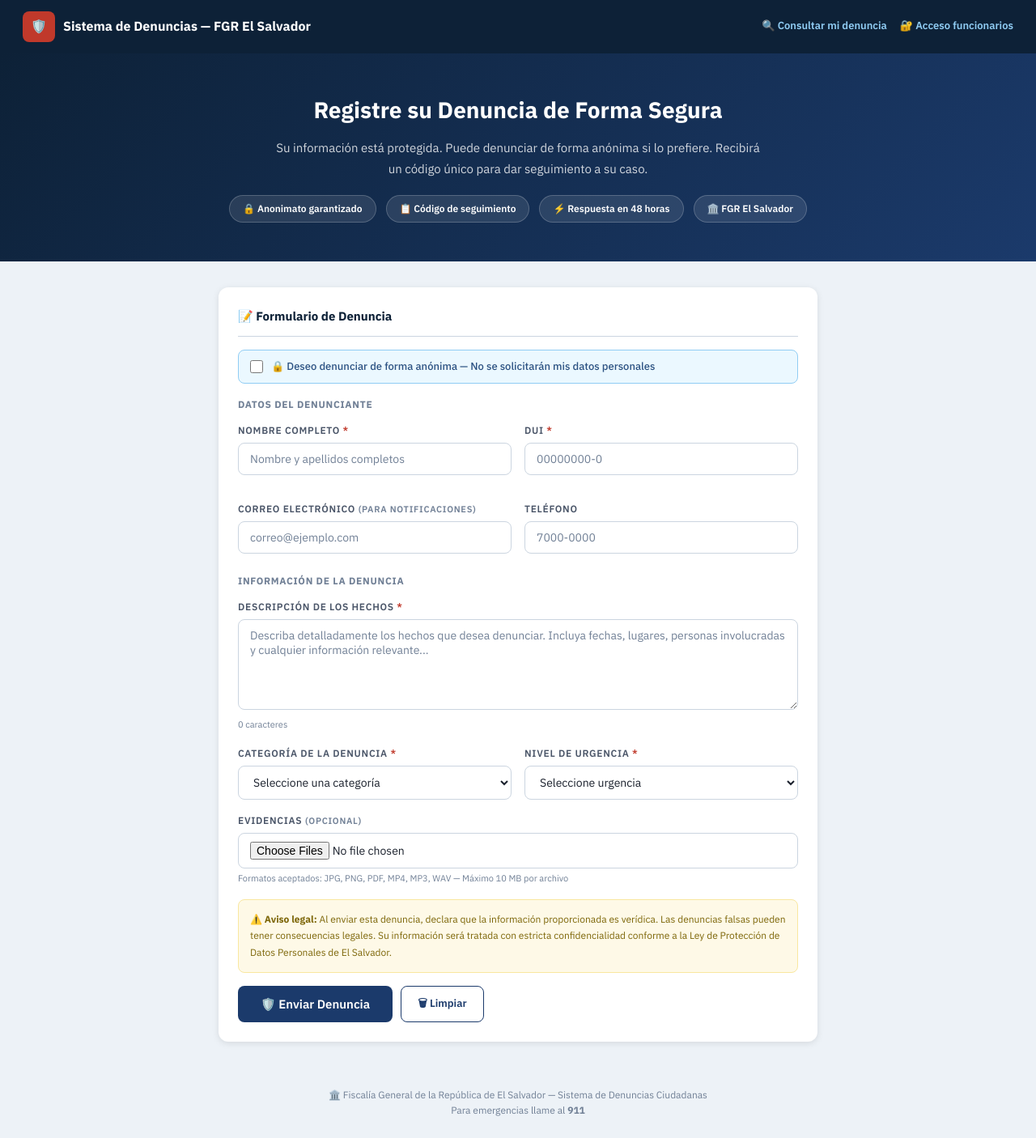
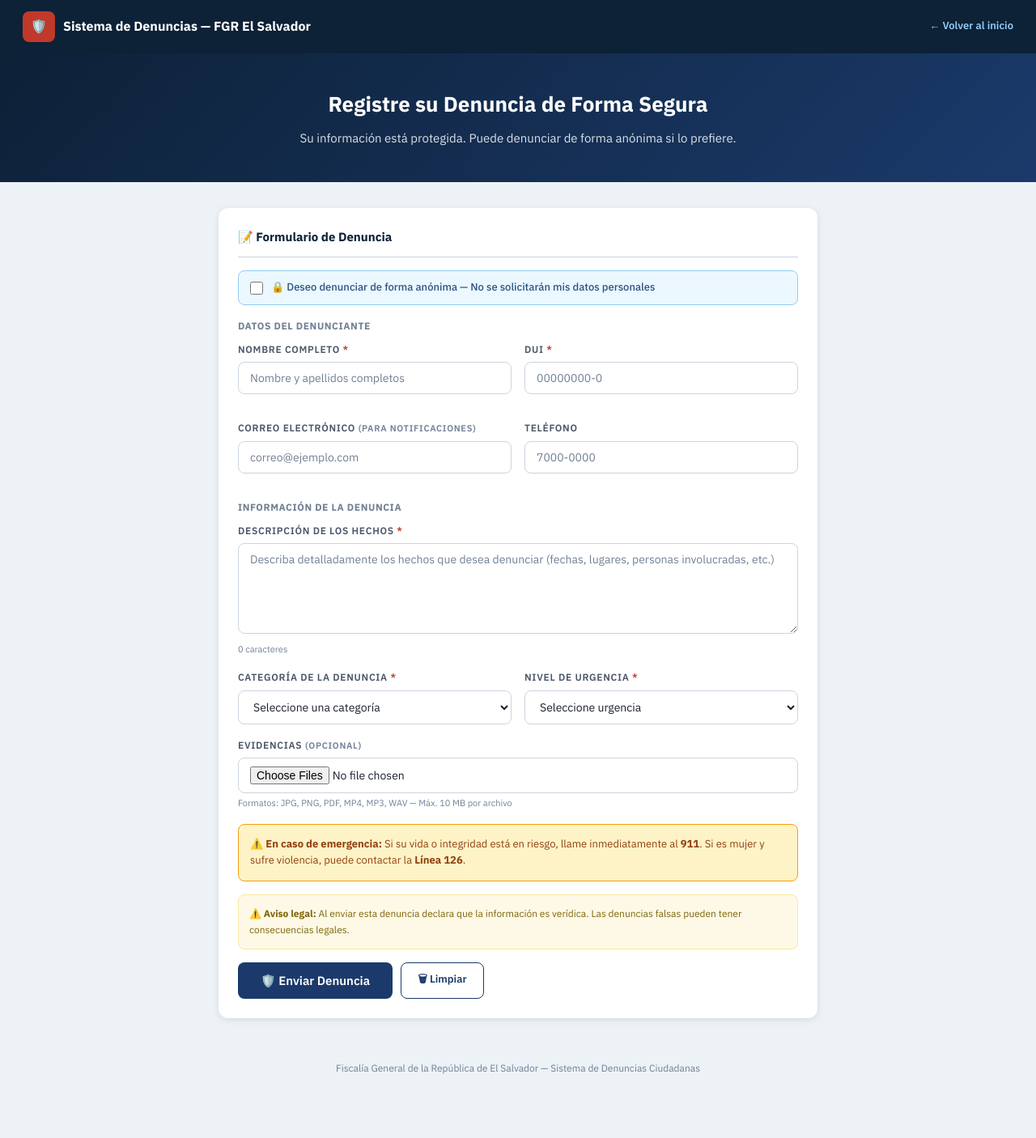
Before and after one commit to grupo1-espro-v01/Grupo1, a plain HTML site: page src/denuncia.html in a window 1280 px wide. Shown: the whole page at 81% size. After the commit the page ends 1349 px from the top, so only its background shows below. Drawn offline with Linux system fonts and the light colour scheme.

Commit message:
feat: mejorar formulario de denuncia pública + formato DUI automático

```diff
--- a/src/denuncia.html
+++ b/src/denuncia.html
@@ -2,7 +2,7 @@
 <html lang="es">
 <head>
   <meta charset="UTF-8">
-  <meta name="viewport" content="width=device-width, initial-scale=1.0">
+  <meta name="viewport" content="width=device-width, initial-scale:1.0">
   <title>Registrar Denuncia — FGR El Salvador</title>
   <link rel="stylesheet" href="css/styles.css">
 </head>
@@ -14,25 +14,17 @@
     <span style="background:var(--red);padding:6px 10px;border-radius:8px;">🛡️</span>
     Sistema de Denuncias — FGR El Salvador
   </div>
-  <div style="display:flex;gap:16px;">
-    <a href="consulta.html" style="color:#90CDF4;font-size:13px;font-weight:600;">🔍 Consultar mi denuncia</a>
-    <a href="index.html" style="color:#90CDF4;font-size:13px;font-weight:600;">🔐 Acceso funcionarios</a>
-  </div>
+  <a href="index.html" style="color:#90CDF4;font-size:13px;font-weight:600;text-decoration:none;">
+    ← Volver al inicio
+  </a>
 </div>
 
 <!-- HERO -->
-<div style="background:linear-gradient(135deg,var(--navy) 0%,var(--navy-mid) 100%);padding:48px 28px;text-align:center;color:#fff;">
-  <h1 style="font-size:28px;font-weight:700;margin-bottom:12px;">Registre su Denuncia de Forma Segura</h1>
-  <p style="font-size:15px;color:rgba(255,255,255,.8);max-width:600px;margin:0 auto;line-height:1.7;">
+<div style="background:linear-gradient(135deg,var(--navy) 0%,var(--navy-mid) 100%);padding:42px 28px;text-align:center;color:#fff;">
+  <h1 style="font-size:26px;font-weight:700;margin-bottom:10px;">Registre su Denuncia de Forma Segura</h1>
+  <p style="font-size:15px;color:rgba(255,255,255,.85);max-width:620px;margin:0 auto;line-height:1.6;">
     Su información está protegida. Puede denunciar de forma anónima si lo prefiere.
-    Recibirá un código único para dar seguimiento a su caso.
   </p>
-  <div style="display:flex;gap:12px;justify-content:center;margin-top:20px;flex-wrap:wrap;">
-    <span style="background:rgba(255,255,255,.1);border:1px solid rgba(255,255,255,.2);padding:6px 16px;border-radius:20px;font-size:12px;font-weight:600;">🔒 Anonimato garantizado</span>
-    <span style="background:rgba(255,255,255,.1);border:1px solid rgba(255,255,255,.2);padding:6px 16px;border-radius:20px;font-size:12px;font-weight:600;">📋 Código de seguimiento</span>
-    <span style="background:rgba(255,255,255,.1);border:1px solid rgba(255,255,255,.2);padding:6px 16px;border-radius:20px;font-size:12px;font-weight:600;">⚡ Respuesta en 48 horas</span>
-    <span style="background:rgba(255,255,255,.1);border:1px solid rgba(255,255,255,.2);padding:6px 16px;border-radius:20px;font-size:12px;font-weight:600;">🏛️ FGR El Salvador</span>
-  </div>
 </div>
 
 <!-- FORMULARIO -->
@@ -43,9 +35,10 @@
 
   <!-- Código generado -->
   <div id="codigo-generado" class="hidden" style="background:#D1FAE5;border:2px solid #34D399;border-radius:12px;padding:24px;text-align:center;margin-bottom:20px;">
-    <div style="font-size:18px;font-weight:700;color:#065F46;margin-bottom:8px;">✅ ¡Denuncia registrada exitosamente!</div>
-    <div style="font-size:14px;color:#047857;margin-bottom:12px;">Guarde este código para dar seguimiento a su caso:</div>
-    <div id="codigo-display" style="font-family:'IBM Plex Mono',monospace;font-size:28px;font-weight:700;color:#065F46;background:#fff;padding:12px 24px;border-radius:8px;display:inline-block;border:2px dashed #34D399;letter-spacing:.1em;"></div>
+    <div style="font-size:17px;font-weight:700;color:#065F46;margin-bottom:8px;">✅ ¡Denuncia registrada exitosamente!</div>
+    <div style="font-size:14px;color:#047857;margin-bottom:10px;">Guarde este código para dar seguimiento a su caso:</div>
+    <div id="codigo-display" style="font-family:'IBM Plex Mono',monospace;font-size:26px;font-weight:700;color:#065F46;background:#fff;padding:10px 22px;border-radius:8px;display:inline-block;border:2px dashed #34D399;letter-spacing:.08em;"></div>
+
     <div style="margin-top:16px;display:flex;gap:10px;justify-content:center;flex-wrap:wrap;">
       <button onclick="copiarCodigo()" class="btn btn-success btn-sm">📋 Copiar código</button>
       <a href="consulta.html" class="btn btn-outline btn-sm">🔍 Consultar estado</a>
@@ -62,9 +55,10 @@
       🔒 Deseo denunciar de forma anónima — No se solicitarán mis datos personales
     </label>
 
-    <!-- Datos personales -->
+    <!-- Datos del denunciante -->
     <div id="bloque-identidad">
-      <div style="font-size:12px;font-weight:700;color:var(--text-muted);text-transform:uppercase;letter-spacing:.06em;margin-bottom:12px;">Datos del denunciante</div>
+      <div style="font-size:12px;font-weight:700;color:var(--text-muted);text-transform:uppercase;letter-spacing:.05em;margin-bottom:10px;">Datos del denunciante</div>
+
       <div class="form-grid-2">
         <div class="form-group">
           <label for="nombre" class="required">Nombre Completo</label>
@@ -88,13 +82,13 @@
       </div>
     </div>
 
-    <!-- Datos de la denuncia -->
-    <div style="font-size:12px;font-weight:700;color:var(--text-muted);text-transform:uppercase;letter-spacing:.06em;margin-bottom:12px;margin-top:8px;">Información de la denuncia</div>
+    <!-- Información de la denuncia -->
+    <div style="font-size:12px;font-weight:700;color:var(--text-muted);text-transform:uppercase;letter-spacing:.05em;margin:16px 0 10px;">Información de la denuncia</div>
 
     <div class="form-group">
       <label for="descripcion" class="required">Descripción de los Hechos</label>
       <textarea id="descripcion" class="form-control" rows="5"
-        placeholder="Describa detalladamente los hechos que desea denunciar. Incluya fechas, lugares, personas involucradas y cualquier información relevante..."></textarea>
+        placeholder="Describa detalladamente los hechos que desea denunciar (fechas, lugares, personas involucradas, etc.)"></textarea>
       <div class="field-error hidden" id="err-descripcion">La descripción es obligatoria (mínimo 20 caracteres).</div>
       <div id="char-count" style="font-size:11px;color:var(--text-muted);margin-top:4px;">0 caracteres</div>
     </div>
@@ -108,8 +102,8 @@
           <option>Familiar / Violencia</option>
           <option>Penal / Delitos</option>
           <option>Derechos Humanos</option>
-          <option>Atencion Psicosocial</option>
-          <option>Corrupcion / Fraude</option>
+          <option>Atención Psicosocial</option>
+          <option>Corrupción / Fraude</option>
           <option>Otra</option>
         </select>
         <div class="field-error hidden" id="err-categoria">Seleccione una categoría.</div>
@@ -130,15 +124,20 @@
       <label>Evidencias <span style="color:var(--text-muted);font-size:11px;">(opcional)</span></label>
       <input type="file" id="evidencias" class="form-control" multiple accept=".jpg,.jpeg,.png,.pdf,.mp4,.mp3,.wav">
       <div style="font-size:11px;color:var(--text-muted);margin-top:4px;">
-        Formatos aceptados: JPG, PNG, PDF, MP4, MP3, WAV — Máximo 10 MB por archivo
+        Formatos: JPG, PNG, PDF, MP4, MP3, WAV — Máx. 10 MB por archivo
       </div>
     </div>
 
+    <!-- Aviso de emergencia -->
+    <div style="background:#FEF3C7;border:1px solid #F59E0B;border-radius:8px;padding:14px;margin:16px 0;font-size:13px;color:#92400E;line-height:1.6;">
+      <strong>⚠️ En caso de emergencia:</strong> Si su vida o integridad está en riesgo,
+      llame inmediatamente al <strong>911</strong>. Si es mujer y sufre violencia, puede contactar la <strong>Línea 126</strong>.
+    </div>
+
     <!-- Aviso legal -->
-    <div style="background:#FEF9E7;border:1px solid #F9E79F;border-radius:8px;padding:14px;margin-bottom:16px;font-size:12px;color:#7D6608;line-height:1.7;">
-      ⚠️ <strong>Aviso legal:</strong> Al enviar esta denuncia, declara que la información proporcionada es verídica.
-      Las denuncias falsas pueden tener consecuencias legales. Su información será tratada con estricta confidencialidad
-      conforme a la Ley de Protección de Datos Personales de El Salvador.
+    <div style="background:#FEF9E7;border:1px solid #F9E79F;border-radius:8px;padding:13px;margin-bottom:16px;font-size:12px;color:#7D6608;line-height:1.65;">
+      ⚠️ <strong>Aviso legal:</strong> Al enviar esta denuncia declara que la información es verídica.
+      Las denuncias falsas pueden tener consecuencias legales.
     </div>
 
     <div style="display:flex;gap:10px;flex-wrap:wrap;">
@@ -151,25 +150,35 @@
 </div>
 
 <!-- FOOTER -->
-<div style="text-align:center;padding:24px;color:var(--text-muted);font-size:12px;margin-top:20px;">
-  🏛️ Fiscalía General de la República de El Salvador — Sistema de Denuncias Ciudadanas
-  <br>Para emergencias llame al <strong>911</strong>
+<div style="text-align:center;padding:20px;color:var(--text-muted);font-size:12px;margin-top:10px;">
+  Fiscalía General de la República de El Salvador — Sistema de Denuncias Ciudadanas
 </div>
 
 <script src="js/api.js"></script>
 <script>
 let codigoGenerado = null;
 
+// === FORMATO AUTOMÁTICO DEL DUI ===
+const duiInput = document.getElementById('dui');
+duiInput.addEventListener('input', function() {
+  let value = this.value.replace(/\D/g, ''); // Solo números
+  if (value.length > 9) value = value.slice(0, 9);
+  if (value.length > 8) {
+    value = value.slice(0, 8) + '-' + value.slice(8);
+  }
+  this.value = value;
+});
+
+// Contador de caracteres
+document.getElementById('descripcion').addEventListener('input', function() {
+  document.getElementById('char-count').textContent = `${this.value.length} caracteres`;
+});
+
 function toggleAnonima() {
   const anonima = document.getElementById('chk-anonima').checked;
   document.getElementById('bloque-identidad').style.opacity = anonima ? '.35' : '1';
   document.getElementById('bloque-identidad').style.pointerEvents = anonima ? 'none' : '';
 }
-
-// Contador de caracteres
-document.getElementById('descripcion').addEventListener('input', function() {
-  document.getElementById('char-count').textContent = `${this.value.length} caracteres`;
-});
 
 function clearErrors() {
   document.querySelectorAll('.field-error').forEach(e => e.classList.add('hidden'));
@@ -209,8 +218,6 @@ async function enviarDenuncia() {
   btn.disabled = true;
 
   try {
-    // Para denuncias públicas usamos un usuario fiscal por defecto
-    // El backend necesita un endpoint público para esto
     const res = await fetch('https://grupo1-production-a2cc.up.railway.app/api/denuncias/publica', {
       method: 'POST',
       headers: { 'Content-Type': 'application/json' },
@@ -228,7 +235,7 @@ async function enviarDenuncia() {
 
     codigoGenerado = data.codigo;
 
-// Subir evidencias si hay
+    // Subir evidencias
     const archivos = document.getElementById('evidencias').files;
     if (archivos.length > 0) {
       for (const archivo of archivos) {
@@ -245,7 +252,7 @@ if (archivos.length > 0) {
       }
     }
 
-    // Mostrar código
+    // Mostrar éxito
     document.getElementById('codigo-display').textContent = data.codigo;
     document.getElementById('codigo-generado').classList.remove('hidden');
     document.getElementById('formulario-container').classList.add('hidden');
@@ -279,7 +286,7 @@ function limpiarFormulario() {
     document.getElementById(id).value = '';
   });
   document.getElementById('categoria').value = '';
-  document.getElementById('gravedad').value  = '';
+  document.getElementById('gravedad').value = '';
   document.getElementById('chk-anonima').checked = false;
   document.getElementById('char-count').textContent = '0 caracteres';
   toggleAnonima();
```
Lines whose indentation alone changed are shown as unchanged.
